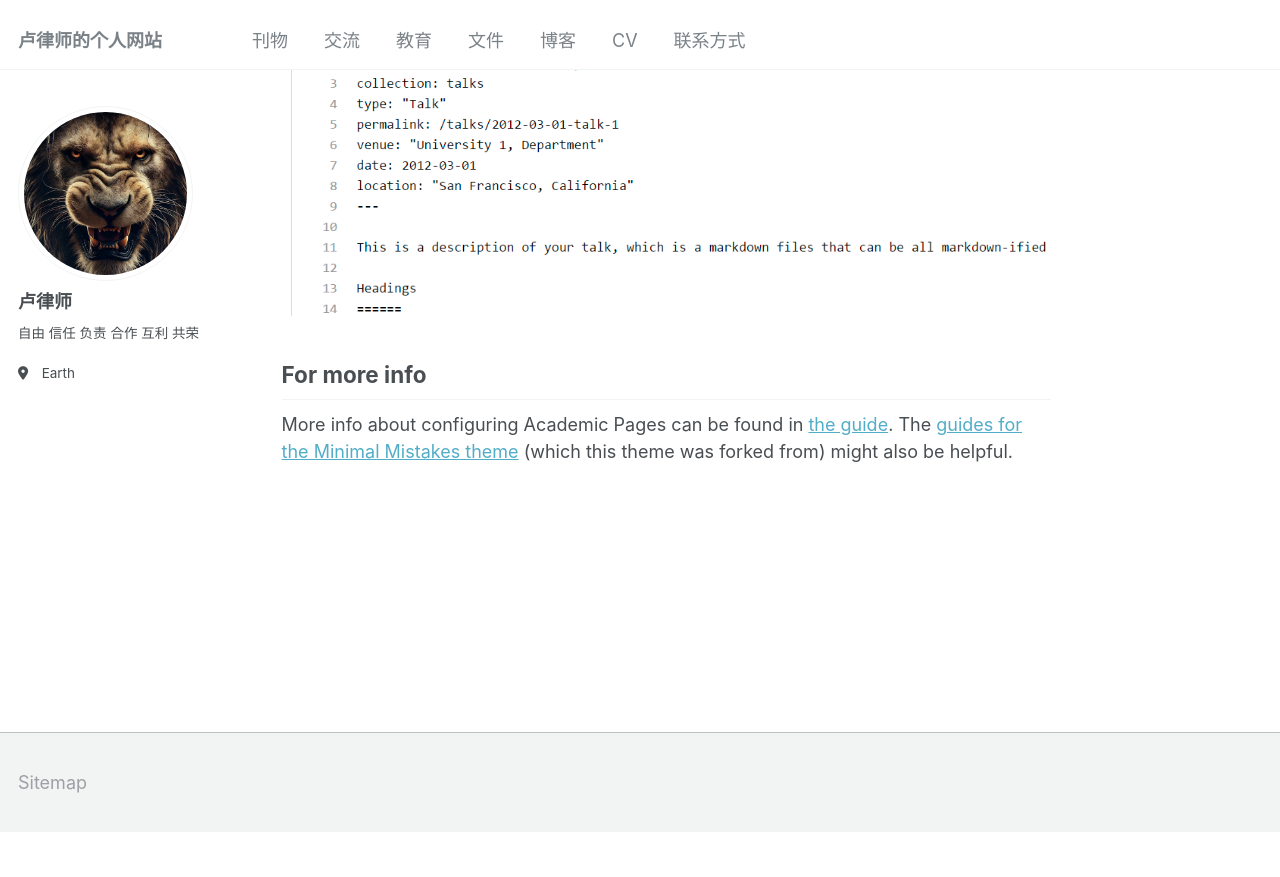
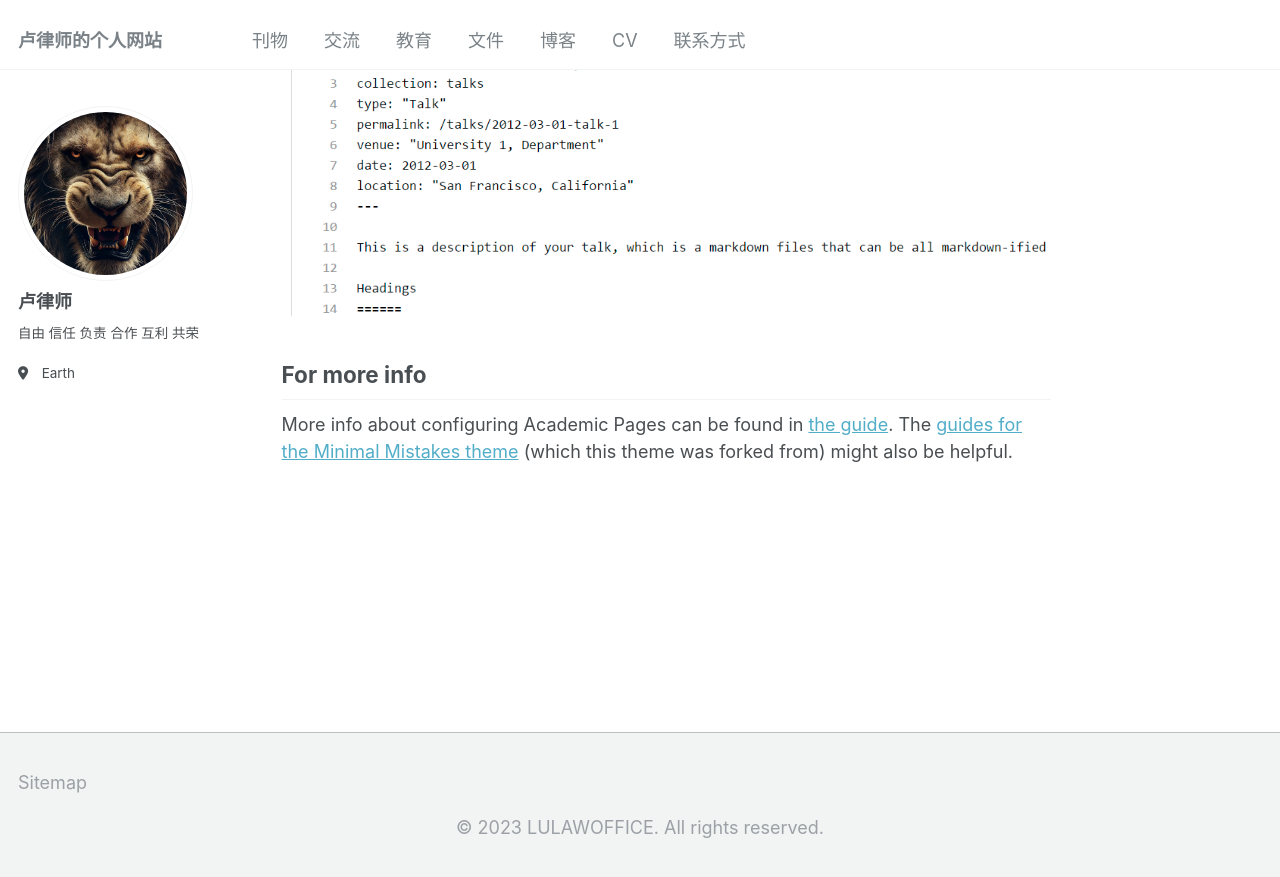
Before and after one commit to LULAWOFFICE/LULAWOFFICE.github.io, a Jekyll site: the page built from _pages/about.md, in a window 1280 px wide and 900 px high, scrolled down 2673 px. Shown: the top 877 px of the window. Built offline with Jekyll 4.4.1, drawn with Linux system fonts in a browser that asks for light colours; before the commit the page ends 3505 px from its top, so only the background shows below that.

Commit message:
Update footer.html
版权声明修改

```diff
--- a/_includes/footer.html
+++ b/_includes/footer.html
@@ -20,3 +20,4 @@
 {% endif %}
 
 <!-- <center> <div class="page__footer-copyright">&copy; {{ site.time | date: '%Y' }} {{ site.name | default: site.title }}. {{ site.data.ui-text[site.locale].powered_by | default: "Powered by" }} <a href="http://jekyllrb.com" rel="nofollow">Jekyll</a> &amp; <a href="https://github.com/academicpages/academicpages.github.io">AcademicPages</a>, a fork of <a href="https://mademistakes.com/work/minimal-mistakes-jekyll-theme/" rel="nofollow">Minimal Mistakes</a>.</div></center> -->
+ <center>  <p>&copy; 2023 LULAWOFFICE. All rights reserved.</p></center>
```
